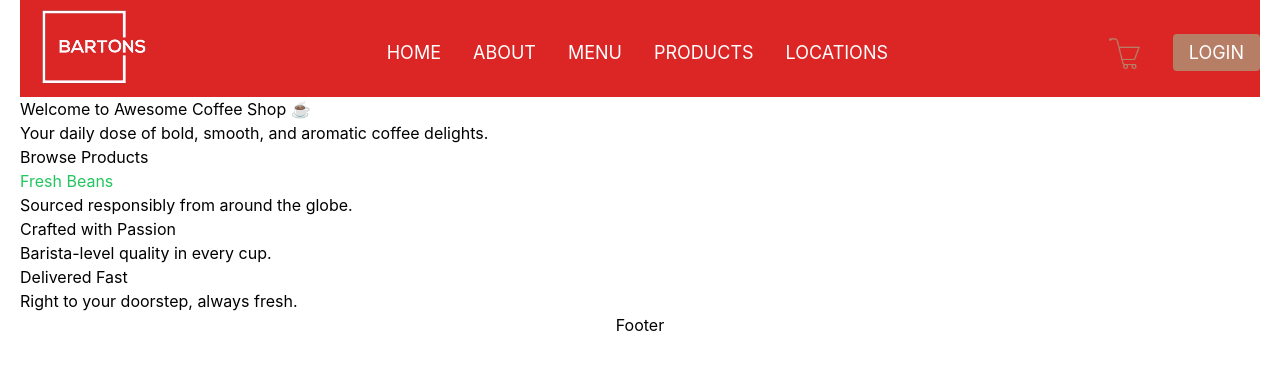
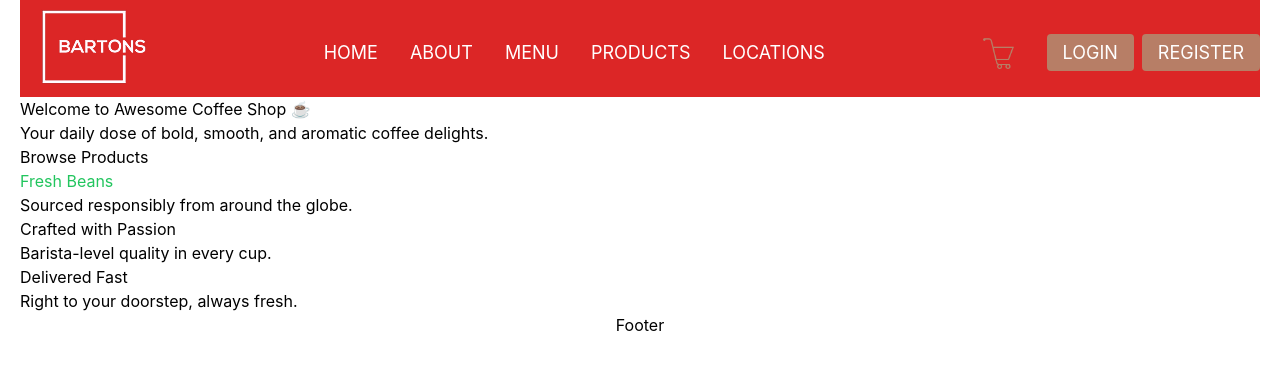
Before and after one commit to yuliyakim01/coffee-shop, a React app: page / in a window 1280 px wide. Shown: the top 370 px of the page. Built offline with nearby package versions, Linux system fonts and the light colour scheme; what @commercetools/platform-sdk, @commercetools/sdk-client-v2 would draw is missing.

Commit message:
feat: 1. added register button to header 2. replaced hard-coded values

```diff
--- a/src/components/Header-components/Header.tsx
+++ b/src/components/Header-components/Header.tsx
@@ -3,6 +3,8 @@ import logo from '../../assets/logo.png';
 import cart from '../../assets/cart.png';
 import burger from '../../assets/burger.png';
 import close from '../../assets/close.png';
+import { LABELS, ROUTES } from '@/data/routes';
+import { Link } from 'react-router-dom';
 
 function Header() {
   const [isOpen, setIsOpen] = useState(false);
@@ -21,29 +23,47 @@ function Header() {
         <nav>
           <ul className="flex flex-col items-center gap-8 text-white text-lg">
             <li>
-              <a href="/">HOME</a>
+              <Link to={ROUTES.main} className="uppercase">
+                {LABELS.home}
+              </Link>
             </li>
             <li>
-              <a href="/about">ABOUT</a>
+              <Link to={ROUTES.about} className="uppercase">
+                {LABELS.about}
+              </Link>
             </li>
             <li>
-              <a href="/menu">MENU</a>
+              <Link to={ROUTES.menu} className="uppercase">
+                {LABELS.menu}
+              </Link>
             </li>
             <li>
-              <a href="/products">PRODUCTS</a>
+              <Link to={ROUTES.products} className="uppercase">
+                {LABELS.products}
+              </Link>
             </li>
             <li>
-              <a href="/locations">LOCATIONS</a>
+              <Link to={ROUTES.locations} className="uppercase">
+                {LABELS.locations}
+              </Link>
             </li>
           </ul>
         </nav>
         <div className="mt-8">
-          <a
-            href="/login"
-            className="bg-white text-black px-6 py-2 rounded-md text-lg font-medium hover:bg-gray-200 transition"
+          <Link
+            to={ROUTES.login}
+            className="block w-fit mx-auto uppercase bg-white text-black px-6 py-2 rounded-md text-lg font-medium hover:bg-gray-200 transition"
           >
-            LOGIN
-          </a>
+            {LABELS.login}
+          </Link>
+        </div>
+        <div className="mt-8">
+          <Link
+            to={ROUTES.register}
+            className="block w-fit mx-auto uppercase bg-white text-black px-6 py-2 rounded-md text-lg font-medium hover:bg-gray-200 transition"
+          >
+            {LABELS.register}
+          </Link>
         </div>
       </div>
     );
@@ -52,45 +72,71 @@ function Header() {
   return (
     <div className="bg-red-600 w-full flex justify-between items-center pt-2">
       <div>
-        <a href="/">
+        <Link to={ROUTES.main}>
           <img src={logo} alt="logo" />
-        </a>
+        </Link>
       </div>
 
       {/* Desktop navigation */}
       <nav className="max-[900px]:hidden">
         <ul className="flex justify-center items-center gap-8 text-white text-lg">
           <li>
-            <a href="/">HOME</a>
+            <Link to={ROUTES.main} className="uppercase">
+              {LABELS.home}
+            </Link>
           </li>
           <li>
-            <a href="/about">ABOUT</a>
+            <Link to={ROUTES.about} className="uppercase">
+              {LABELS.about}
+            </Link>
           </li>
           <li>
-            <a href="/menu">MENU</a>
+            <Link to={ROUTES.menu} className="uppercase">
+              {LABELS.menu}
+            </Link>
           </li>
           <li>
-            <a href="/products">PRODUCTS</a>
+            <Link to={ROUTES.products} className="uppercase">
+              {LABELS.products}
+            </Link>
           </li>
           <li>
-            <a href="/locations">LOCATIONS</a>
+            <Link to={ROUTES.locations} className="uppercase">
+              {LABELS.locations}
+            </Link>
           </li>
         </ul>
       </nav>
 
       <div className="flex justify-center items-center">
         <div>
-          <a href="/cart">
+          <Link to={ROUTES.cart}>
             <img src={cart} alt="cart" className="w-8 mr-8" />
-          </a>
+          </Link>
         </div>
         <div>
-          <a href="/login" className="bg-LightTaupe px-4 py-2 rounded text-lg text-white max-[900px]:hidden">
-            LOGIN
-          </a>
+          <Link
+            to={ROUTES.login}
+            className="uppercase bg-LightTaupe px-4 py-2 rounded text-lg text-white max-[900px]:hidden"
+          >
+            {LABELS.login}
+          </Link>
+        </div>
+        <div>
+          <Link
+            to={ROUTES.register}
+            className="uppercase bg-LightTaupe px-4 py-2 ml-2 rounded text-lg text-white max-[900px]:hidden"
+          >
+            {LABELS.register}
+          </Link>
         </div>
         <div className="flex justify-center items-center">
-          <img src={burger} onClick={toggleMenu} alt="Burger-icon" className="hidden w-8 max-[900px]:flex" />
+          <img
+            src={burger}
+            onClick={toggleMenu}
+            alt="Burger-icon"
+            className="hidden w-8 max-[900px]:flex cursor-pointer"
+          />
         </div>
       </div>
 
```
